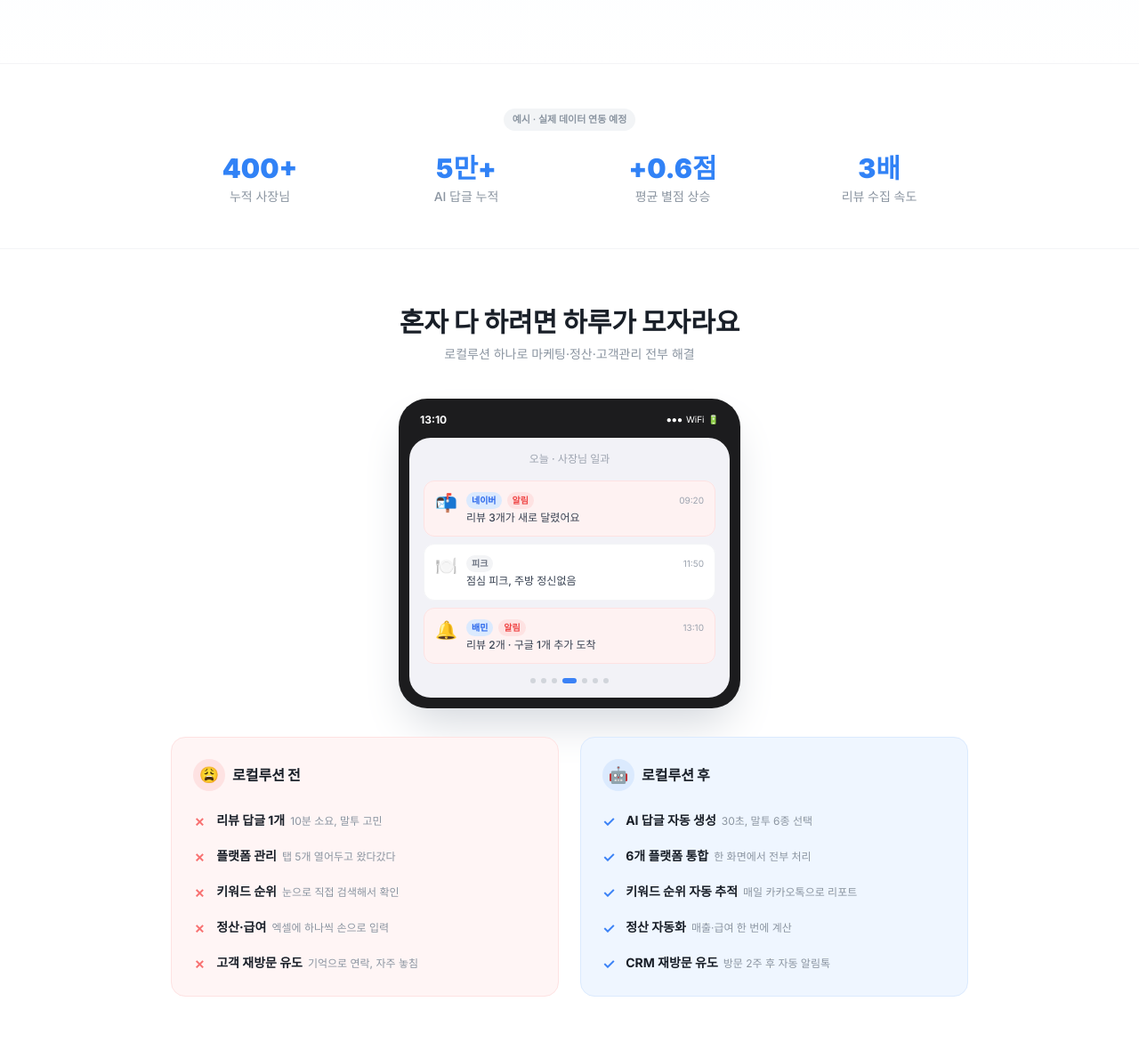
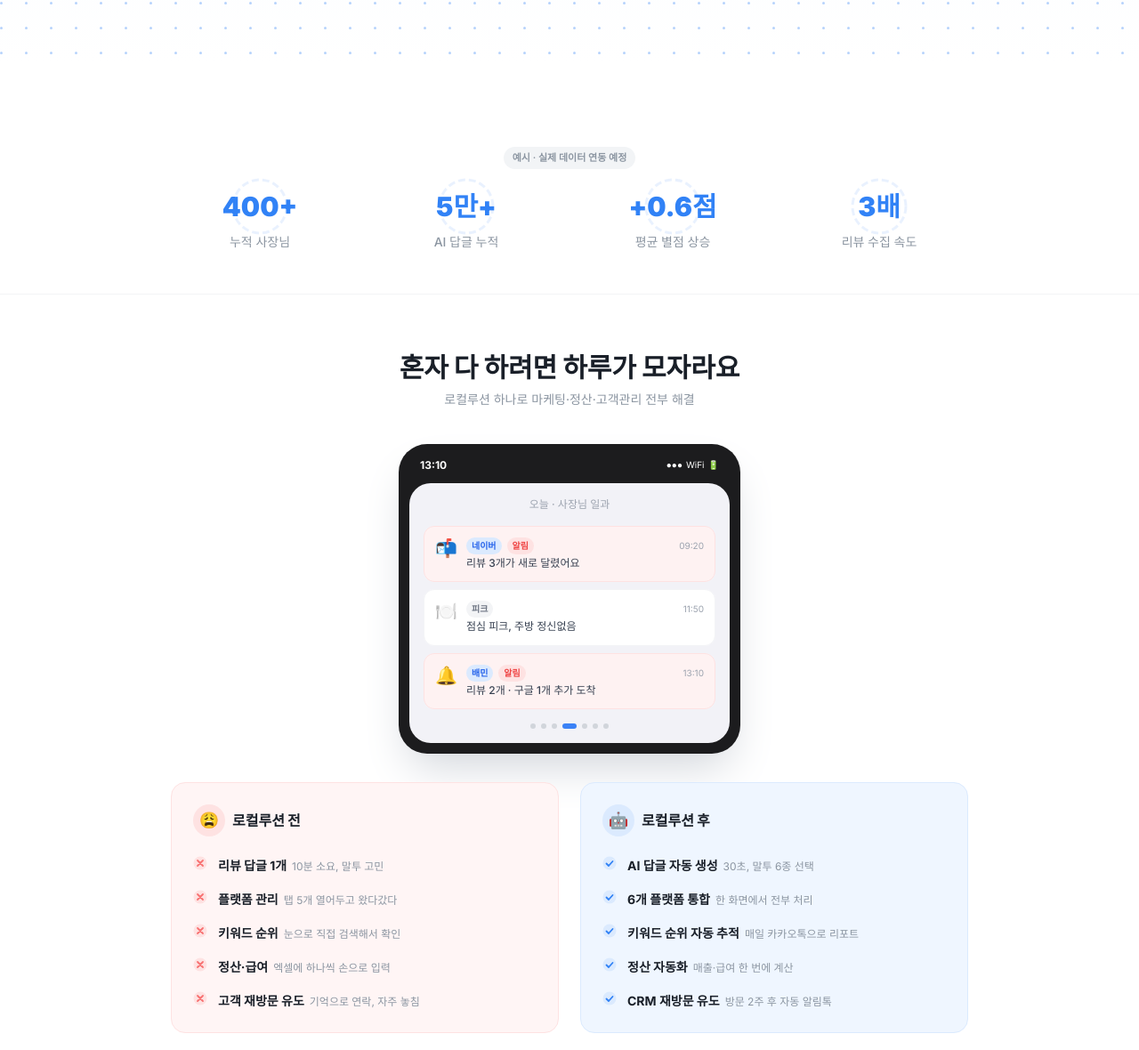
Before and after one commit to jty0221-del/localution, a Next.js app: page / in a window 1280 px wide. Shown: the part 726-1906 px from the top of the page at 89% size. Built offline with nearby package versions, Linux system fonts and the light colour scheme; no server answers.

Commit message:
design: SVG 강화(wave divider·dot pattern·step circle·empty state) + 통일감 개선

```diff
--- a/app/page.tsx
+++ b/app/page.tsx
@@ -414,8 +414,21 @@ export default function LandingPage() {
             <TopNav />
 
       {/* ── 히어로 ── */}
-      <section className="pt-24 md:pt-32 pb-16 md:pb-20 px-4 bg-gradient-to-b from-[#EFF6FF] to-white">
-        <div className="max-w-4xl mx-auto text-center">
+      <section className="pt-24 md:pt-32 pb-16 md:pb-20 px-4 bg-gradient-to-b from-[#EFF6FF] to-white relative overflow-hidden">
+        {/* SVG 배경 dot grid */}
+        <svg className="absolute inset-0 w-full h-full pointer-events-none opacity-[0.35]" aria-hidden="true">
+          <defs>
+            <pattern id="dot-grid" x="0" y="0" width="28" height="28" patternUnits="userSpaceOnUse">
+              <circle cx="1.5" cy="1.5" r="1.5" fill="#3182F6" />
+            </pattern>
+          </defs>
+          <rect width="100%" height="100%" fill="url(#dot-grid)" />
+        </svg>
+        {/* SVG 오른쪽 상단 블러 원 */}
+        <svg className="absolute -top-32 -right-32 opacity-20 pointer-events-none" width="420" height="420" aria-hidden="true">
+          <circle cx="210" cy="210" r="210" fill="#3182F6" />
+        </svg>
+        <div className="max-w-4xl mx-auto text-center relative z-10">
           <div className="inline-flex items-center gap-2 bg-blue-100 text-blue-700 text-xs font-semibold px-3 py-1.5 rounded-full mb-6">
             <span className="w-1.5 h-1.5 bg-blue-500 rounded-full animate-pulse" />
             ☕ 커피 한 잔 값 6,900원 · 모든 플랫폼 리뷰 답글 자동
@@ -492,8 +505,15 @@ export default function LandingPage() {
         </div>
       </section>
 
+      {/* wave divider */}
+      <div className="relative -mt-1 overflow-hidden leading-[0]" aria-hidden="true">
+        <svg viewBox="0 0 1440 48" xmlns="http://www.w3.org/2000/svg" preserveAspectRatio="none" className="w-full h-10 md:h-12 block" fill="#ffffff">
+          <path d="M0,32 C240,0 480,48 720,24 C960,0 1200,48 1440,32 L1440,48 L0,48 Z" />
+        </svg>
+      </div>
+
       {/* ── 통계 ── */}
-      <section className="py-12 px-4 bg-white border-y border-gray-100">
+      <section className="py-12 px-4 bg-white border-b border-gray-100">
         <div className="max-w-4xl mx-auto">
           {isDemo && (
             <div className="text-center mb-6">
@@ -502,11 +522,17 @@ export default function LandingPage() {
               </span>
             </div>
           )}
-          <div className="grid grid-cols-2 md:grid-cols-4 gap-8">
+          <div className="grid grid-cols-2 md:grid-cols-4 gap-6 md:gap-8">
             {stats.map((s, i) => (
-              <div key={`${s.label}-${i}`} className="text-center">
-                <div className="text-3xl font-black text-[#3182F6] mb-1">{s.num}</div>
-                <div className="text-sm text-[#8B95A1] font-medium">{s.label}</div>
+              <div key={`${s.label}-${i}`} className="text-center group">
+                {/* SVG 배경 링 */}
+                <div className="relative inline-flex items-center justify-center mb-3">
+                  <svg width="64" height="64" viewBox="0 0 64 64" className="absolute opacity-10 group-hover:opacity-20 transition-opacity" aria-hidden="true">
+                    <circle cx="32" cy="32" r="30" stroke="#3182F6" strokeWidth="3" fill="none" strokeDasharray="8 4" />
+                  </svg>
+                  <div className="text-2xl md:text-3xl font-black text-[#3182F6]">{s.num}</div>
+                </div>
+                <div className="text-xs md:text-sm text-[#8B95A1] font-medium">{s.label}</div>
               </div>
             ))}
           </div>
@@ -613,7 +639,10 @@ export default function LandingPage() {
                   ['고객 재방문 유도', '기억으로 연락, 자주 놓침'],
                 ] as [string, string][]).map(([title, desc]) => (
                   <li key={title} className="flex items-start gap-3">
-                    <span className="text-red-400 mt-0.5 shrink-0 font-bold">✗</span>
+                    <svg width="16" height="16" viewBox="0 0 16 16" className="shrink-0 mt-0.5" aria-hidden="true">
+                      <circle cx="8" cy="8" r="7.5" fill="#FEE2E2" />
+                      <path d="M5 5l6 6M11 5l-6 6" stroke="#F87171" strokeWidth="1.8" strokeLinecap="round" />
+                    </svg>
                     <div>
                       <span className="text-sm font-bold text-[#191F28]">{title}</span>
                       <span className="text-xs text-[#8B95A1] ml-1.5">{desc}</span>
@@ -637,7 +666,10 @@ export default function LandingPage() {
                   ['CRM 재방문 유도', '방문 2주 후 자동 알림톡'],
                 ] as [string, string][]).map(([title, desc]) => (
                   <li key={title} className="flex items-start gap-3">
-                    <span className="text-blue-500 mt-0.5 shrink-0 font-bold">✓</span>
+                    <svg width="16" height="16" viewBox="0 0 16 16" className="shrink-0 mt-0.5" aria-hidden="true">
+                      <circle cx="8" cy="8" r="7.5" fill="#DBEAFE" />
+                      <path d="M4.5 8.5l2.5 2.5 4.5-5" stroke="#3182F6" strokeWidth="1.8" strokeLinecap="round" strokeLinejoin="round" fill="none" />
+                    </svg>
                     <div>
                       <span className="text-sm font-bold text-[#191F28]">{title}</span>
                       <span className="text-xs text-[#8B95A1] ml-1.5">{desc}</span>
@@ -649,6 +681,13 @@ export default function LandingPage() {
           </div>
         </div>
       </section>
+
+      {/* wave divider — white to #F8FAFC */}
+      <div className="relative overflow-hidden leading-[0] bg-white" aria-hidden="true">
+        <svg viewBox="0 0 1440 40" xmlns="http://www.w3.org/2000/svg" preserveAspectRatio="none" className="w-full h-8 block" fill="#F8FAFC">
+          <path d="M0,20 C360,40 1080,0 1440,20 L1440,40 L0,40 Z" />
+        </svg>
+      </div>
 
       {/* ── 주요 기능 ── */}
       <section className="py-20 px-4 bg-[#F8FAFC]">
@@ -787,6 +826,13 @@ export default function LandingPage() {
         </div>
       </section>
 
+      {/* wave divider — white to #F8FAFC */}
+      <div className="relative overflow-hidden leading-[0] bg-white" aria-hidden="true">
+        <svg viewBox="0 0 1440 40" xmlns="http://www.w3.org/2000/svg" preserveAspectRatio="none" className="w-full h-8 block" fill="#F8FAFC">
+          <path d="M0,10 C480,40 960,0 1440,25 L1440,40 L0,40 Z" />
+        </svg>
+      </div>
+
       {/* ── 사용자 후기 ── */}
       <section className="py-20 px-4 bg-[#F8FAFC]">
         <div className="max-w-5xl mx-auto">
@@ -804,9 +850,13 @@ export default function LandingPage() {
             {testimonials.map((t, i) => {
               const TIcon = ICON_MAP[t.iconKey] ?? Coffee
               return (
-                <div key={`${t.name}-${i}`} className="relative bg-white rounded-2xl p-6 border border-gray-100 shadow-sm">
+                <div key={`${t.name}-${i}`} className="relative bg-white rounded-2xl p-6 border border-gray-100 shadow-sm hover:shadow-md hover:-translate-y-0.5 transition-all">
+                  {/* SVG 큰따옴표 장식 */}
+                  <svg className="absolute top-4 right-5 opacity-[0.07]" width="36" height="28" viewBox="0 0 36 28" aria-hidden="true">
+                    <path d="M0 28V17.5C0 7.833 4.5 2.5 13.5 0L15 3C10.5 4.667 8.167 7.833 8 12H14V28H0ZM22 28V17.5C22 7.833 26.5 2.5 35.5 0L37 3C32.5 4.667 30.167 7.833 30 12H36V28H22Z" fill="#3182F6" />
+                  </svg>
                   {isDemo && (
-                    <span className="absolute top-4 right-4 text-[10px] font-semibold text-[#8B95A1] bg-[#F2F4F6] px-2 py-0.5 rounded-full">
+                    <span className="absolute top-4 left-4 text-[10px] font-semibold text-[#8B95A1] bg-[#F2F4F6] px-2 py-0.5 rounded-full">
                       예시
                     </span>
                   )}
@@ -815,7 +865,7 @@ export default function LandingPage() {
                       <Star key={idx} size={14} strokeWidth={0} fill="currentColor" />
                     ))}
                   </div>
-                  <p className="text-sm text-[#191F28] leading-relaxed mb-4">&quot;{t.text}&quot;</p>
+                  <p className="text-sm text-[#191F28] leading-relaxed mb-4 break-keep">&quot;{t.text}&quot;</p>
                   <div className="flex items-center gap-3">
                     <div className="w-10 h-10 rounded-full flex items-center justify-center flex-shrink-0"
                       style={{ backgroundColor: t.color + '15' }}>
```
